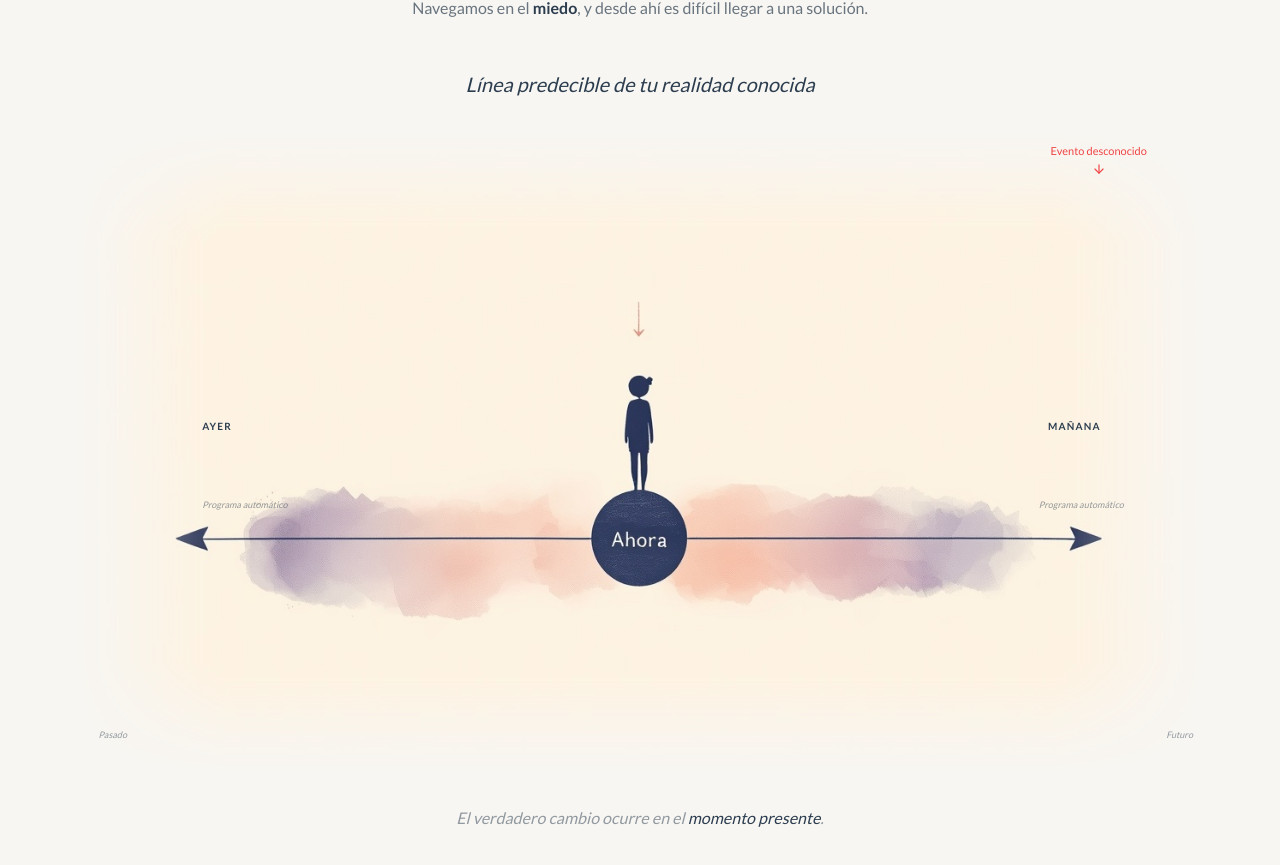
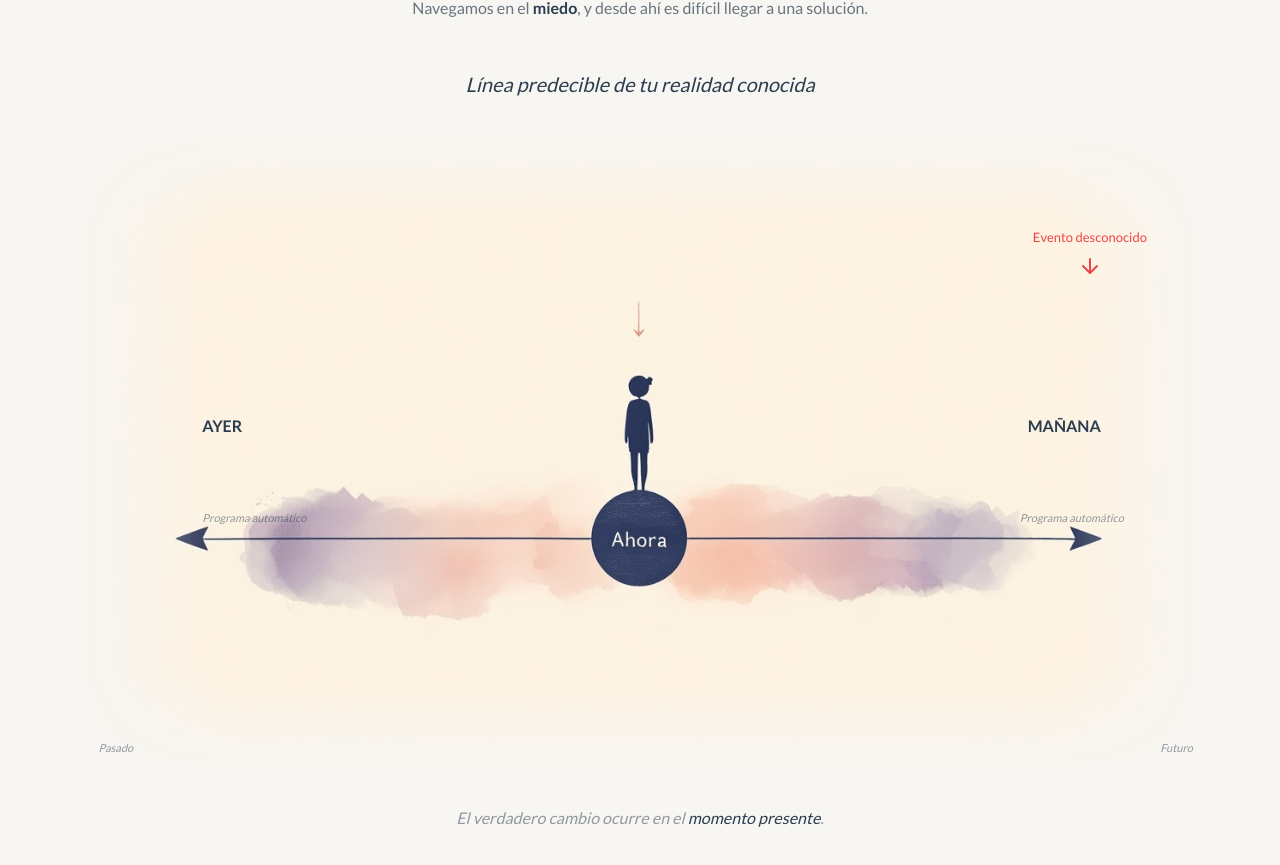
Before and after one commit to VicenteCastroIb/peloapelo-web-frontend, a Next.js app: page / in a window 1280 px wide. Shown: the part 1491-2356 px from the top of the page. Built offline with nearby package versions, Linux system fonts and the light colour scheme; no server answers.

Commit message:
style: agrandar texto superpuesto del diagrama y bajar Evento desconocido

```diff
--- a/components/sections/Manifiesto.tsx
+++ b/components/sections/Manifiesto.tsx
@@ -39,30 +39,30 @@ export default function Manifiesto() {
             className="object-contain"
           />
 
-          <div className="absolute right-[6%] top-[3%] flex flex-col items-center gap-1">
-            <span className="whitespace-nowrap text-p-caption text-coral sm:text-p-small">
+          <div className="absolute right-[6%] top-[16%] flex flex-col items-center gap-1.5">
+            <span className="whitespace-nowrap text-p-small text-coral sm:text-h3-sm">
               Evento desconocido
             </span>
-            <ArrowDown size={14} className="text-coral" />
+            <ArrowDown size={20} className="text-coral sm:size-6" />
           </div>
 
-          <span className="absolute left-[12%] top-[46%] -translate-y-1/2 text-h4-label text-navy sm:text-h3-sm sm:font-bold">
+          <span className="absolute left-[12%] top-[46%] -translate-y-1/2 text-h3-sm text-navy sm:text-h3-md sm:font-bold">
             AYER
           </span>
-          <span className="absolute left-[12%] top-[58%] -translate-y-1/2 text-[9px] italic text-navy/50 sm:text-p-caption">
+          <span className="absolute left-[12%] top-[60%] -translate-y-1/2 text-p-caption italic text-navy/50 sm:text-p-small">
             Programa automático
           </span>
-          <span className="absolute bottom-[6%] left-[3%] text-[9px] italic text-navy/50 sm:text-p-caption">
+          <span className="absolute bottom-[4%] left-[3%] text-p-caption italic text-navy/50 sm:text-p-small">
             Pasado
           </span>
 
-          <span className="absolute right-[10%] top-[46%] -translate-y-1/2 text-h4-label text-navy sm:text-h3-sm sm:font-bold">
+          <span className="absolute right-[10%] top-[46%] -translate-y-1/2 text-h3-sm text-navy sm:text-h3-md sm:font-bold">
             MAÑANA
           </span>
-          <span className="absolute right-[8%] top-[58%] -translate-y-1/2 text-[9px] italic text-navy/50 sm:text-p-caption">
+          <span className="absolute right-[8%] top-[60%] -translate-y-1/2 text-p-caption italic text-navy/50 sm:text-p-small">
             Programa automático
           </span>
-          <span className="absolute bottom-[6%] right-[2%] text-[9px] italic text-navy/50 sm:text-p-caption">
+          <span className="absolute bottom-[4%] right-[2%] text-p-caption italic text-navy/50 sm:text-p-small">
             Futuro
           </span>
         </div>
```
